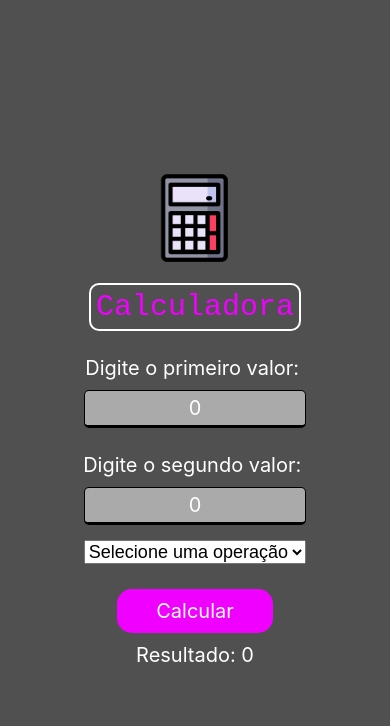
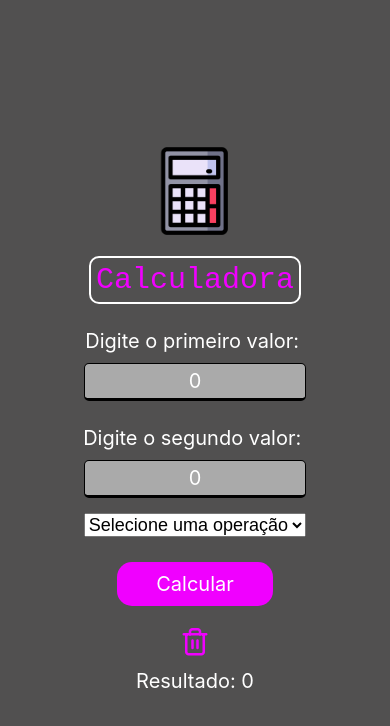
Before and after one commit to RobsonGFerrarezi/Calculadora_1_1_ReactN, a React Native app: screen / in a window 390 px wide. Shown: the top 726 px of the page. Built offline with nearby package versions, Linux system fonts and the light colour scheme.

Commit message:
Colocando botão para limpar campos

```diff
--- a/App.js
+++ b/App.js
@@ -1,6 +1,6 @@
 import { StatusBar } from 'expo-status-bar';
 import { useState } from 'react';
-import { Alert, StyleSheet, Text, TextInput, TouchableOpacity, View, Image } from 'react-native';
+import { Alert, StyleSheet, Text, TextInput, TouchableOpacity, View, Image, Touchable } from 'react-native';
 import { Picker } from '@react-native-picker/picker'; // Adicionado para o dropdown
 
 import iconCalculadora from './assets/calc.png';
@@ -95,6 +95,10 @@ export default function App() {
         <Text style={styles.botaoTexto}>Calcular</Text>
       </TouchableOpacity>
 
+      <TouchableOpacity onPress={Limpar}>
+        <Feather name="trash-2" size={30} color="#f000ff" style={{ marginTop: 20 }} />
+      </TouchableOpacity>
+
       <Text style={styles.labelCampo}>Resultado: {resultado}</Text>
 
       <StatusBar style="auto" />
```
